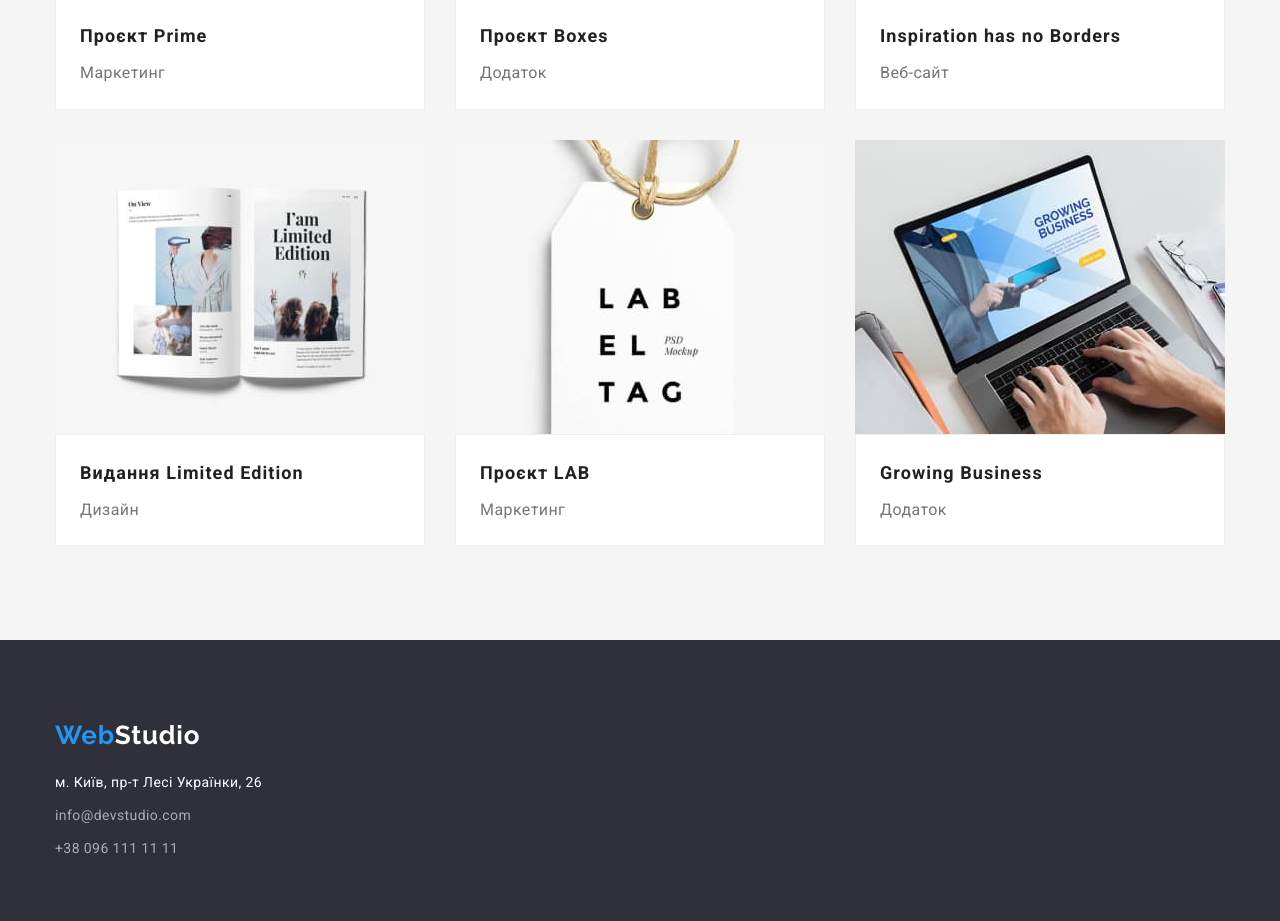
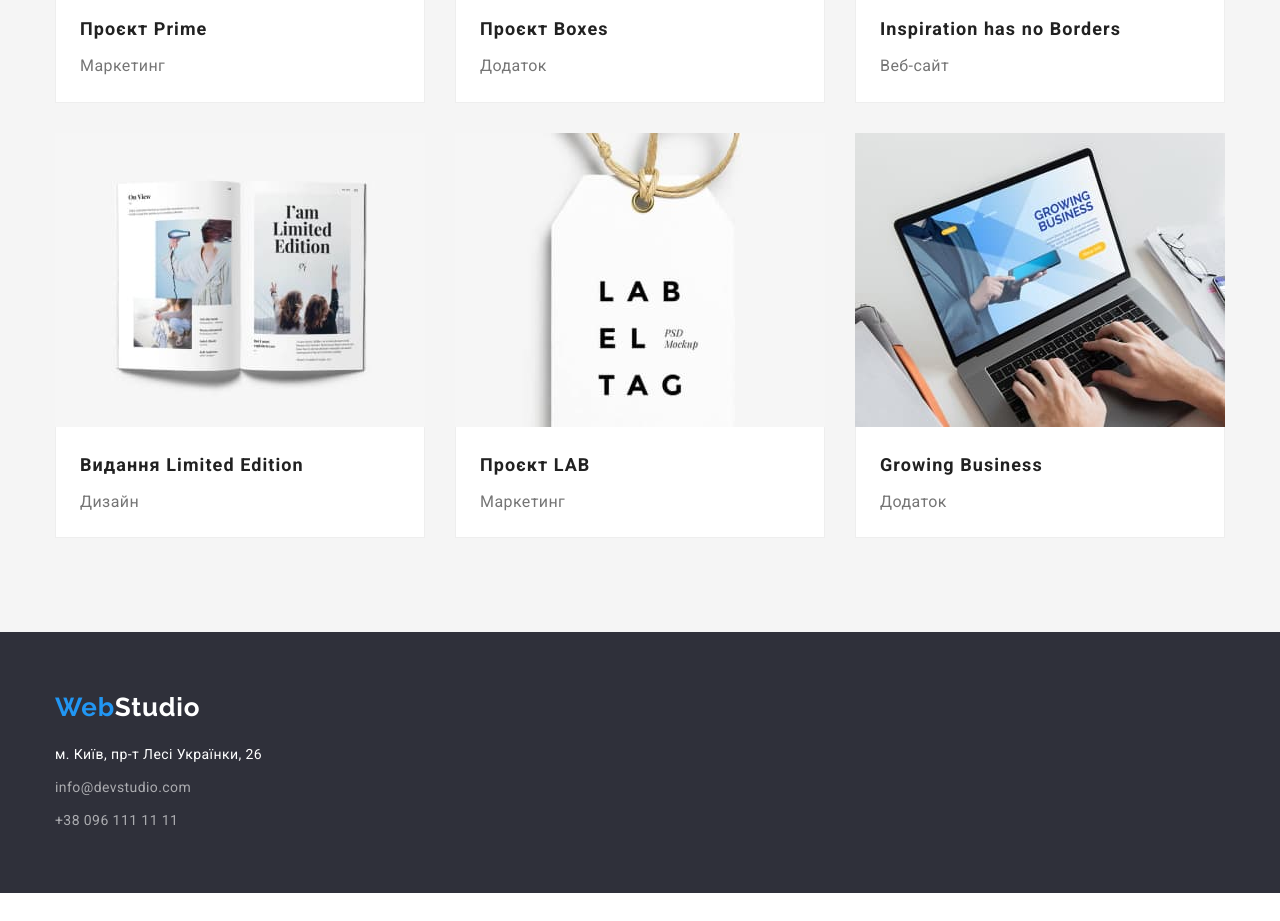
Before and after one commit to Kris-tina30/goit-markup-hw-03, a plain HTML site: page portfolio.html in a window 1280 px wide. Shown: the part 1001-1922 px from the top of the page. After the commit the page ends 1894 px from the top, so only its background shows below. Drawn offline with nearby package versions, Linux system fonts and the light colour scheme.

Commit message:
перевірка перед здачею дз3

```diff
--- a/css/styles.css
+++ b/css/styles.css
@@ -72,7 +72,7 @@ header {
     line-height: 1.2;
     letter-spacing: 0.03em;
 
-    padding-top: 25px;
+    padding-top: 24px;
     padding-bottom: 25px;
 }
 
@@ -117,7 +117,7 @@ header {
 }
 .contacts {
     display: flex;
-        margin-left: auto;
+    margin-left: auto;
 }
 .contacts .item + .item {
     margin-left: 50px;
@@ -176,6 +176,7 @@ text-align: center;
     line-height: 1.8;
     letter-spacing: 0.06em;
     cursor: pointer;
+    box-shadow: 0px 4px 4px rgba(0, 0, 0, 0.15);
 
     padding: 10px 32px;
     border-radius: 4px;
@@ -314,11 +315,14 @@ position: absolute;
 .footer {
     background-color: var(--color-bgd-dark);
 }
-.footer .logo {
-    display: block;
-    padding-top: 80px;
-    padding-bottom: 0;
+
+.footer-content .logo {
+   display: block;
+   margin-bottom: 20px;
+   padding-top: 0;
+   padding-bottom: 0;
 }
+
 
 .logo-studio.footer {
     color: var(--color-brand);
@@ -327,13 +331,14 @@ position: absolute;
     font-style: normal;
     line-height: 1.7;}
 
- .list-adress-item {
+
+ .footer-content {
+    padding-bottom: 60px;
+    padding-top: 60px;
+}
+
+.list-adress-item {
      margin-bottom: 9px;
- }
-
- .adress-list {
-     padding-bottom: 60px;
-     padding-top: 20px;
  }
 
  .list-adress-item:last-child {
@@ -366,8 +371,9 @@ color: var(--color-accent);
 .portfolio {
     display: flex;
     flex-wrap: wrap;
+    gap: 30px;
+}
 
-}
 .nav {
     display: flex;
     align-items: center;
@@ -376,20 +382,12 @@ color: var(--color-accent);
 }
 .portfolio-nav {
      align-items: center;
-     padding-bottom: 16px;
+     margin-bottom: 50px;
 }
 
 .portfolio-item {
-margin-right: 30px;
-margin-bottom: 30px;
 
 background-color: var(--color-brand);
-}
-.portfolio-item:nth-child(3n) {
-margin-right: 0;
-}
-.portfolio-item:nth-last-child(-n+3) {
-    margin-bottom: 0;
 }
 
 .button-nav {
@@ -404,6 +402,7 @@ margin-right: 0;
         border-radius: 4px;
         background: var(--color-bgd-light);
         cursor: pointer;
+        border: none;
         }
 
 .nav .item {
@@ -419,6 +418,7 @@ margin-right: 0;
     color: var(--color-brand);
     background-color: var(--color-accent);
     border-radius: 4px;
+    box-shadow: 0px 3px 1px rgba(0, 0, 0, 0.1), 0px 1px 2px rgba(0, 0, 0, 0.08), 0px 2px 2px rgba(0, 0, 0, 0.12);
 }
 .portfolio-title {
     margin-top: 0;
@@ -438,11 +438,9 @@ letter-spacing: 0.06em;
 .portfolio-card {
     padding: 20px 24px;
     width: 370px;
-    border: 1px solid var(--color-solid-portfolio);
-}
-
-.portfolio-examples {
-    padding-top: 34px;
+    border-bottom: 1px solid var(--color-solid-portfolio);
+    border-left: 1px solid var(--color-solid-portfolio);
+    border-right: 1px solid var(--color-solid-portfolio);
 }
 
 .section-portfolio {
--- a/portfolio.html
+++ b/portfolio.html
@@ -146,12 +146,11 @@
       </section>
     </main>
     <footer class="footer">
-      <div class="container">
+      <div class="container footer-content">
         <a href="./index.html" lang="en" class="logo"
           >Web<span class="logo-studio footer">Studio</span>
         </a>
         <address class="adress">
-          <div class="adress-list">
           <ul class="list adress">
             <li class="list-adress-item">
               <a
@@ -171,7 +170,6 @@
               <a class="link-contact footer" href="tel:380961111111">+38 096 111 11 11</a>
             </li>
           </ul>
-          </div>
         </address>
       </div>
     </footer>
```
Also changed, not shown: index.html (+1 -3 lines). Lines whose indentation alone changed are shown as unchanged.
